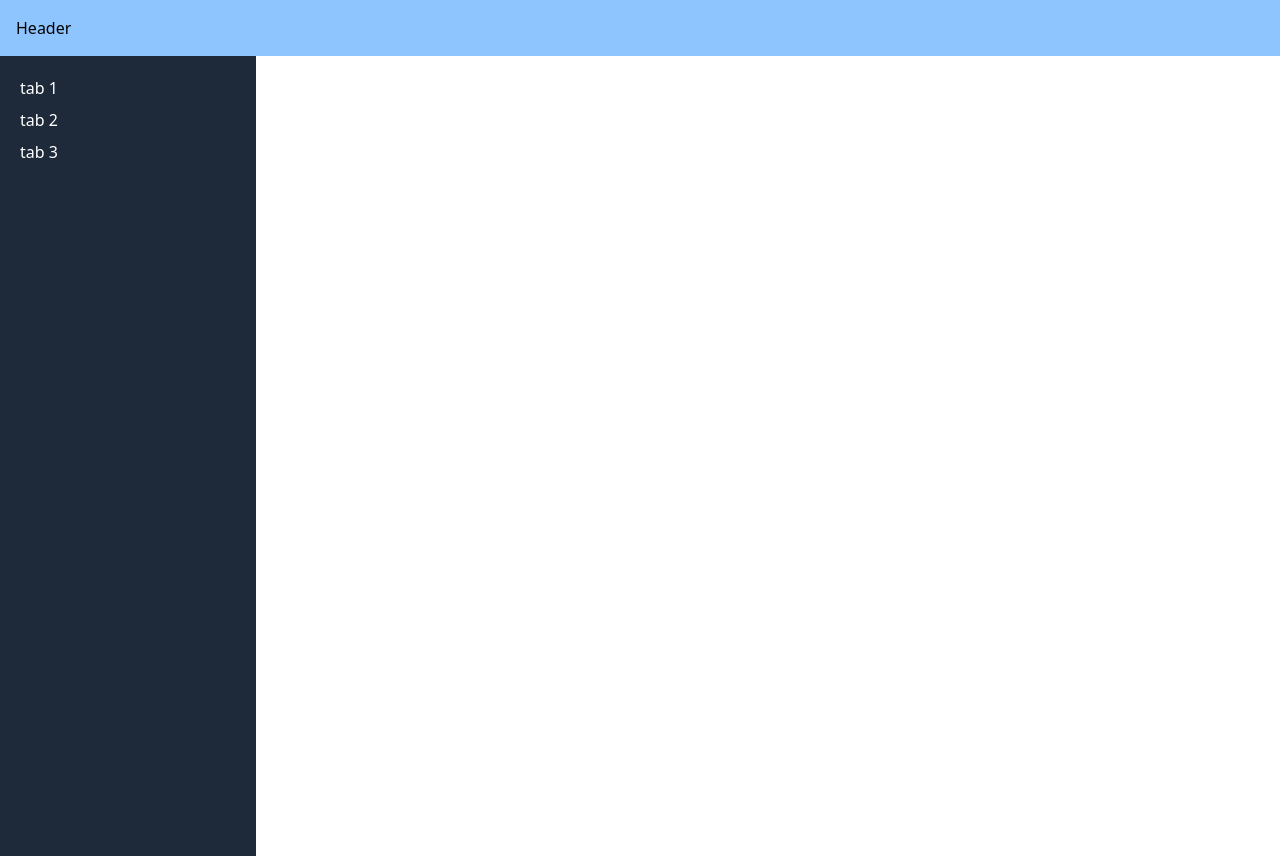
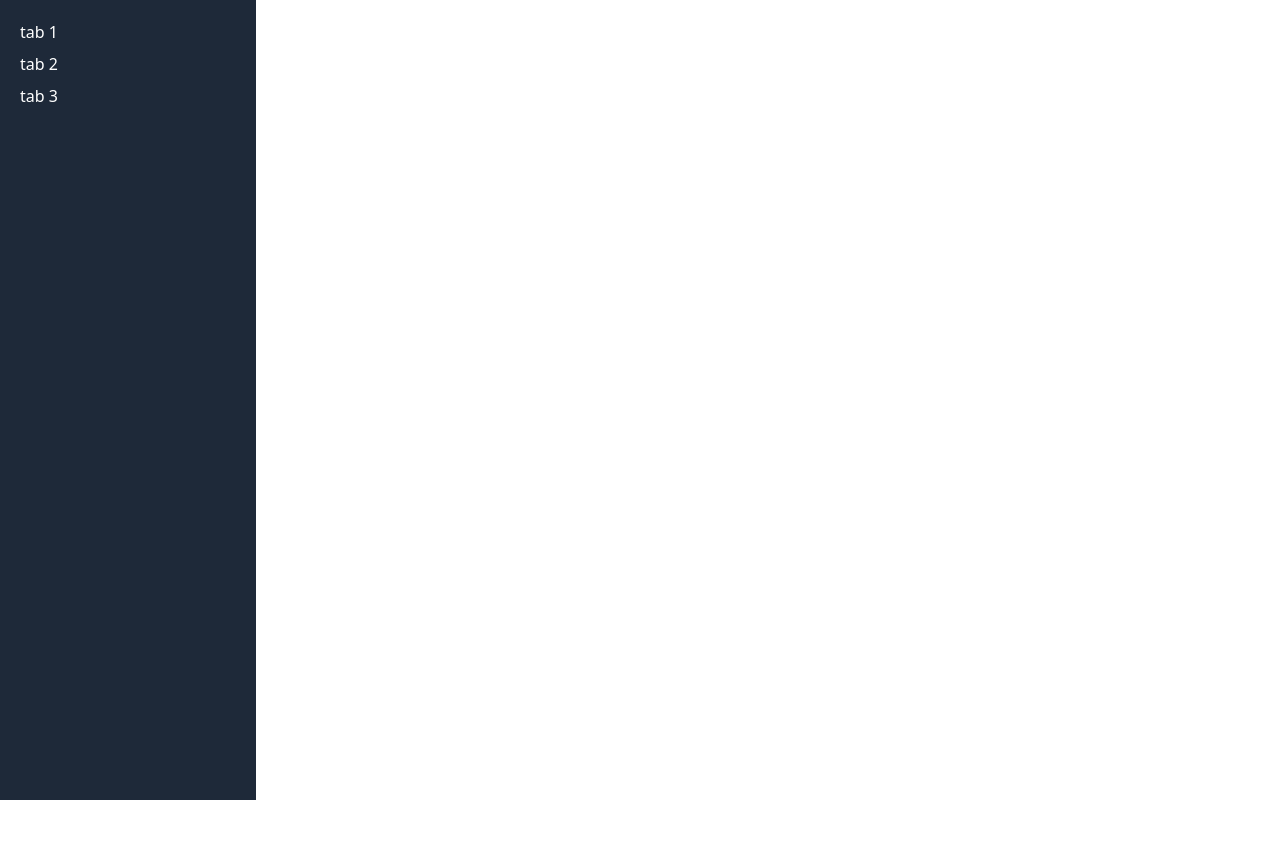
Before and after one commit to project-final-gg/project-final-GG, a React (Vite) app in the folder project/: page / in a window 1280 px wide. After the commit the page ends 800 px from the top, so only its background shows below. Built offline with nearby package versions, Linux system fonts and the light colour scheme.

Commit message:
feat: remove header

```diff
--- a/project/src/header.tsx
+++ /dev/null
@@ -1,10 +0,0 @@
-import React from "react";
-import './index.css';
-
-export default function Header() {
-  return (
-    <div className="header">
-      Header
-    </div>
-  );
-}
--- a/project/src/main.tsx
+++ b/project/src/main.tsx
@@ -1,12 +1,10 @@
 import { StrictMode } from 'react'
 import { createRoot } from 'react-dom/client'
 import './index.css'
-import Header from './header.tsx'
 import Sidebar from './sidebar.tsx'
 
 createRoot(document.getElementById('root')!).render(
   <StrictMode>
-    <Header />
     <Sidebar />
   </StrictMode>,
 )
```
